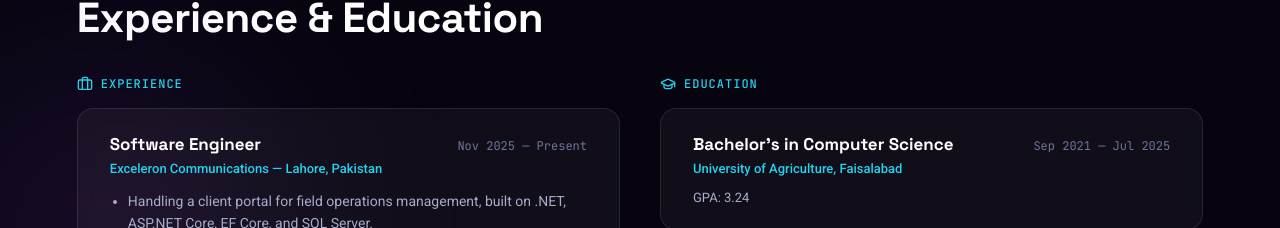
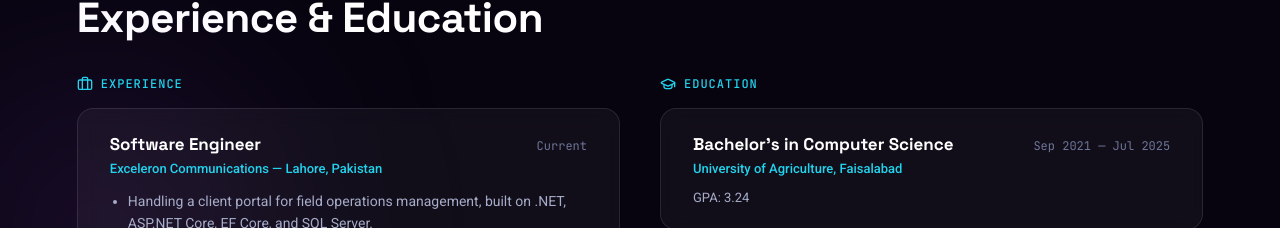
Before and after one commit to jawadsamiulhaq/My-Portfolio, a React (Vite) app: page / in a window 1280 px wide. Shown: the part 2380-2608 px from the top of the page. Built offline with nearby package versions, Linux system fonts and the light colour scheme.

Commit message:
Update experience period for Software Engineer role to 'Current'

```diff
--- a/src/data/content.ts
+++ b/src/data/content.ts
@@ -173,7 +173,7 @@ export const EXPERIENCE: ExperienceItem[] = [
     role: 'Software Engineer',
     company: 'Exceleron Communications',
     location: 'Lahore, Pakistan',
-    period: 'Nov 2025 — Present',
+    period: 'Current',
     bullets: [
       'Handling a client portal for field operations management, built on .NET, ASP.NET Core, EF Core, and SQL Server.',
       'Responsible for a site status tracking module — a region-aware approval workflow with bulk Excel/JSON import and dashboard reporting.',
```
